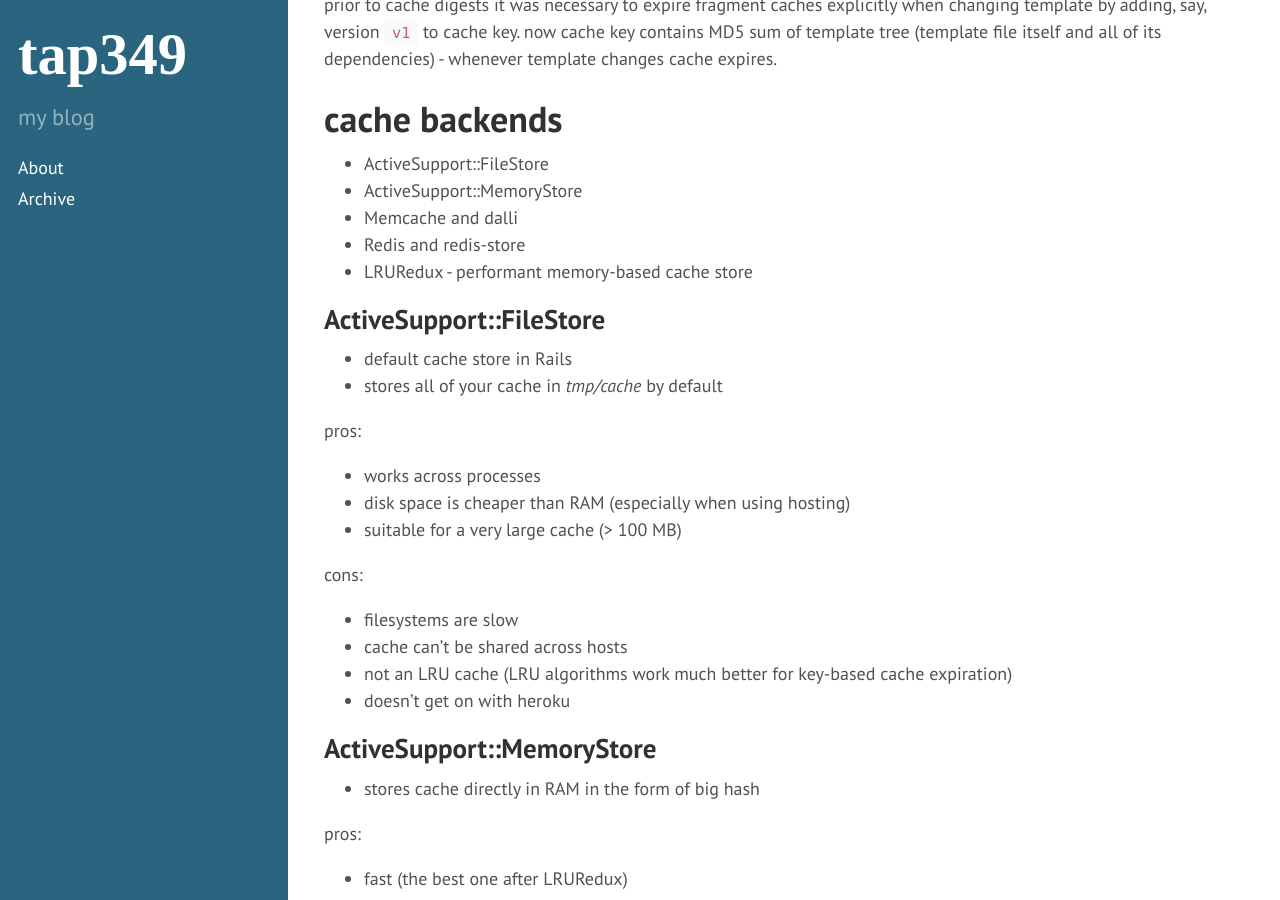
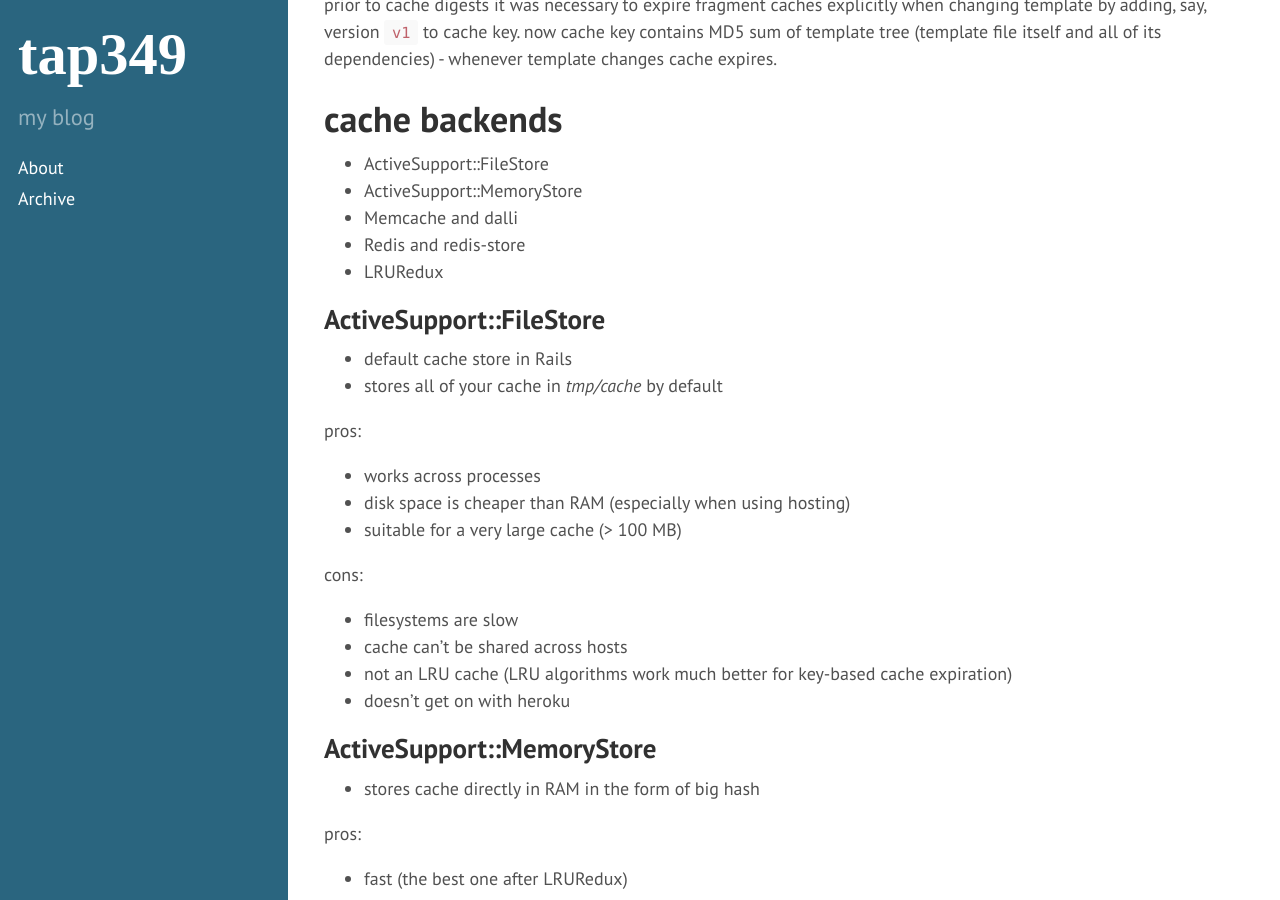
Before and after one commit to tap349/tap349.github.io, a Jekyll site: the page built from _posts/2016-03-20-rails-caching.md, in a window 1280 px wide and 900 px high, scrolled down 3042 px. Built offline with Jekyll 4.4.1, drawn with Linux system fonts in a browser that asks for light colours.

Commit message:
update 2016-03-24_16:03:36

```diff
--- a/_posts/2016-03-20-rails-caching.md
+++ b/_posts/2016-03-20-rails-caching.md
@@ -127,7 +127,7 @@
 - ActiveSupport::MemoryStore
 - Memcache and dalli
 - Redis and redis-store
-- LRURedux - performant memory-based cache store
+- LRURedux
 
 ## ActiveSupport::FileStore
 
```
